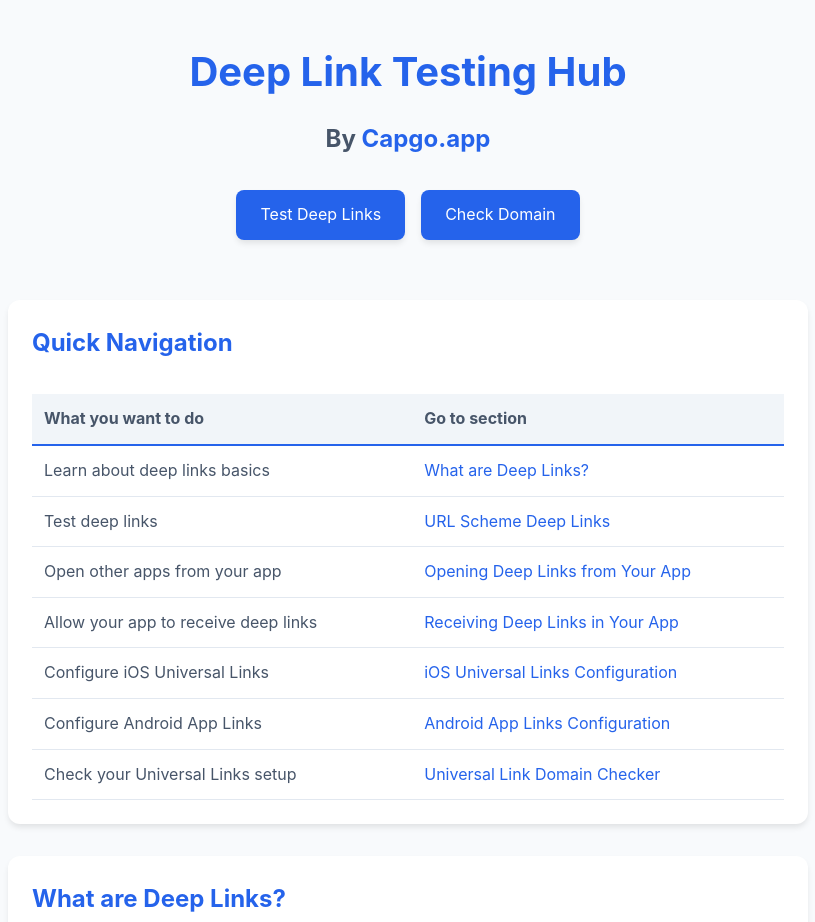
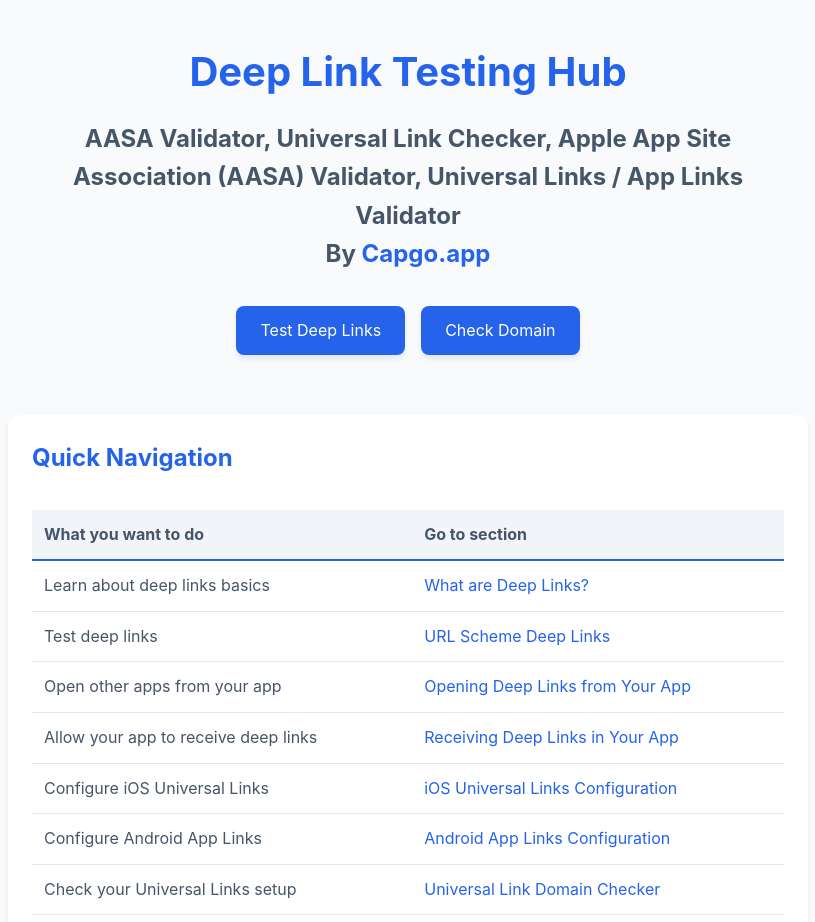
Before and after one commit to Cap-go/deeplink-landing, a website: page public/index.html in a window 1280 px wide. Shown: the top 922 px of the page, without its empty margins (232-1047 px from the left). Drawn offline with nearby package versions, Linux system fonts and the light colour scheme.

Commit message:
fix: better SEO

```diff
--- a/public/index.html
+++ b/public/index.html
@@ -4,7 +4,7 @@
     <meta charset="UTF-8">
     <meta name="viewport" content="width=device-width, initial-scale=1.0">
     <meta name="description" content="Deep Link Testing Hub - Test and verify deep links, Universal Links (AASA), App Links, and URL Schemes for iOS and Android apps. Comprehensive guide for mobile app deep linking, including apple-app-site-association and assetlinks.json validation.">
-    <meta name="keywords" content="deep links, universal links, app links, mobile deep linking, iOS deep links, Android deep links, deep link testing, mobile app deep linking, AASA, apple-app-site-association, assetlinks.json, URL schemes, LSApplicationQueriesSchemes, CFBundleURLTypes, intent filters, AndroidManifest.xml, Info.plist, deep link validation, deep link checker, universal link testing, app link verification">
+    <meta name="keywords" content="deep links, universal links, app links, mobile deep linking, iOS deep links, Android deep links, deep link testing, mobile app deep linking, AASA, apple-app-site-association, assetlinks.json, URL schemes, LSApplicationQueriesSchemes, CFBundleURLTypes, intent filters, AndroidManifest.xml, Info.plist, deep link validation, deep link checker, universal link testing, app link verification, AASA Validator, Universal Link Checker, Apple App Site Association (AASA) Validator, Universal Links / App Links Validator">
     <meta name="author" content="Capgo.app">
     <meta name="robots" content="index, follow">
     <meta property="og:title" content="Deep Link Testing Hub">
@@ -212,7 +212,8 @@
     <div class="container">
         <header class="header">
             <h1>Deep Link Testing Hub</h1>
-            <h2> By <Capgo.app href="https://capgo.app" style="color: var(--primary); text-decoration: none;">Capgo.app</a></h2>
+            <h2 style="font-size: 1.5rem; margin-top: 0.5rem; color: var(--secondary);">AASA Validator, Universal Link Checker, Apple App Site Association (AASA) Validator, Universal Links / App Links Validator</h2>
+            <h2> By <a href="https://capgo.app/" style="color: var(--primary); text-decoration: none;">Capgo.app</a></h2>
             <nav aria-label="Main navigation">
                 <div style="display: flex; gap: 16px; justify-content: center; margin-top: 16px;">
                     <a href="#communication" class="scroll-button" onclick="document.querySelector('#communication').scrollIntoView({behavior: 'smooth'}); return false;" aria-label="Test Deep Links">
@@ -1024,8 +1025,7 @@ keytool -list -v \
         <action android:name="android.intent.action.VIEW" />
         <category android:name="android.intent.category.DEFAULT" />
         <category android:name="android.intent.category.BROWSABLE" />
-        <data
-            android:scheme="https"
+        <data android:scheme="https"
             android:host="yourdomain.com"
             android:pathPrefix="/app" />
     </intent-filter>
```
